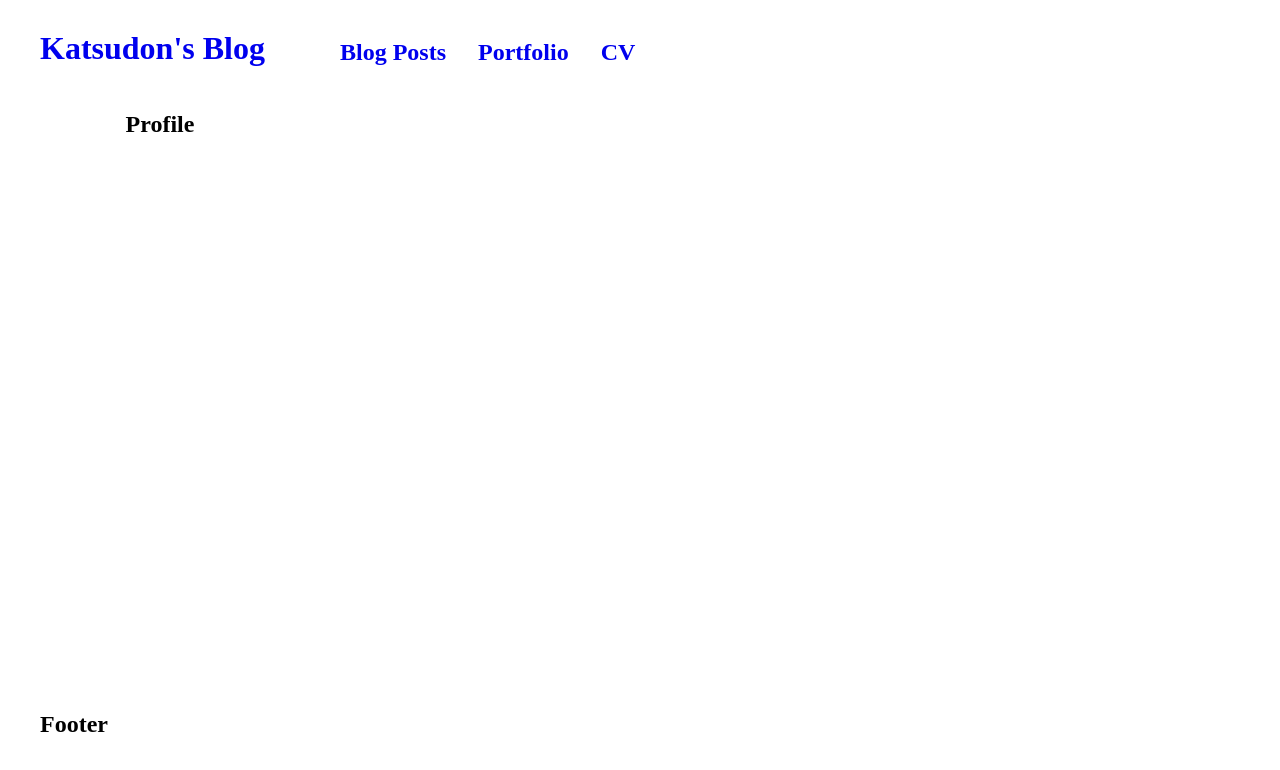
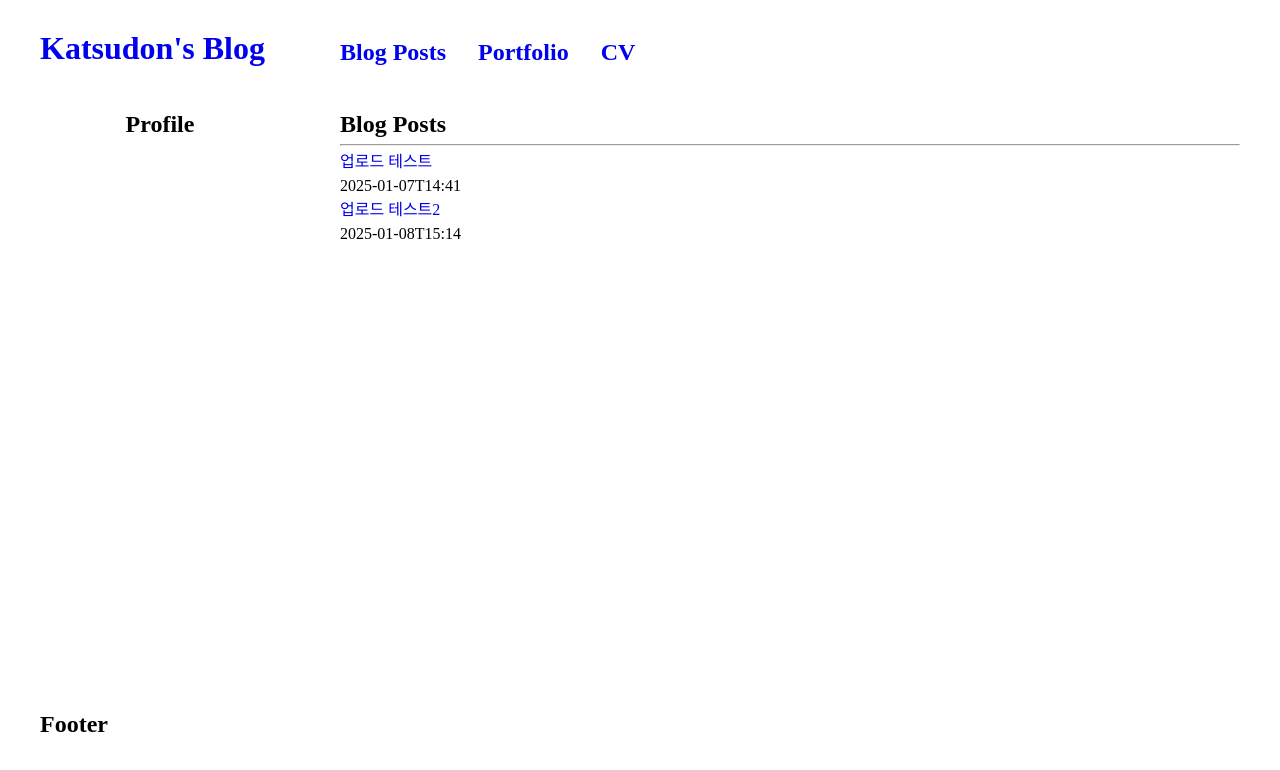
Before and after one commit to gachudon/gachudon.github.io, a React (Create React App) app in the folder my-blog/: page /postList in a window 1280 px wide. Shown: the top 770 px of the page. Built offline with nearby package versions, Linux system fonts and the light colour scheme.

Commit message:
blogPosts page updated (have a lot of issue

```diff
--- a/my-blog/public/blogposts/postList.json
+++ /dev/null
@@ -1 +0,0 @@
-{"title": "업로드 테스트","date": "2025-01-07T02:41","fileName": "testFile.md"}
--- a/my-blog/src/components/layout/Nav.jsx
+++ b/my-blog/src/components/layout/Nav.jsx
@@ -8,7 +8,7 @@ function Nav(){
         <StyledNav>
             <ul>
                 <li>
-                    <StyledLink to="/blogposts">
+                    <StyledLink to="/postList">
                         <h2>Blog Posts</h2>
                     </StyledLink>
                 </li>
--- a/my-blog/src/components/pages/BlogPosts.jsx
+++ b/my-blog/src/components/pages/BlogPosts.jsx
@@ -1,7 +1,6 @@
 import React from "react";
-import {useEffect, useState} from "react";
-import MarkdownReader from "./MarkdownReader";
 import { StyledLink } from "../layout/style/StyledLayout";
+import postList from "./postList.json";
 
 /**
  * 원래의 계획
@@ -19,21 +18,29 @@ import { StyledLink } from "../layout/style/StyledLayout";
  */
 
 function BlogPosts(){
-    const [json, setJson] = useState('');
-
-    useEffect(()=>{
-        fetch('./blogposts/postList.json')
-        .then((response)=>response.text())
-        .then((text)=> setJson(JSON.parse(text)));
-    },[]);
+    // const postList = json.map(json=>
+    //     <div>
+    //         <StyledLink><h3>{json.title}</h3></StyledLink>
+    //         <p>{json.date}</p>
+    //     </div>
+    // )
     return(
         <>
             <h2>Blog Posts</h2>
             <hr/>
-            <div>
-            <StyledLink><h3>{json.title}</h3></StyledLink>
-            <p>{json.date}</p>
-            </div>
+            {postList.map((postList)=>{
+                return(
+                <div>
+                    <StyledLink to={{
+                        pathname:"/blogposts",
+                        state:{
+                            fileName: `${postList.fileName}`
+                        }
+                    }}><h3>{postList.title}</h3></StyledLink>
+                    <p>{postList.date}</p>
+                </div>
+                );
+            })}
         </>
     );
 }
--- a/my-blog/src/components/pages/MarkdownReader.jsx
+++ b/my-blog/src/components/pages/MarkdownReader.jsx
@@ -6,7 +6,7 @@ function MarkdownReader(props){
     const [markdown, setMarkdown] = useState("");
 
     useEffect(()=>{
-        fetch(`./blogposts/${props.fileName}`)
+        fetch(`./blogposts/${props.state.fileName}`)
         .then((response)=>response.text())
         .then((text)=> setMarkdown(text));
     },[]);
--- /dev/null
+++ b/my-blog/src/components/pages/postList.json
@@ -0,0 +1,13 @@
+[
+    {
+        "title": "업로드 테스트",
+        "date": "2025-01-07T14:41",
+        "fileName": "testFile.md"
+    },
+
+    {
+        "title": "업로드 테스트2",
+        "date": "2025-01-08T15:14",
+        "fileName": "testFile2.md"
+    }
+]
--- a/my-blog/src/components/router/MainRouter.jsx
+++ b/my-blog/src/components/router/MainRouter.jsx
@@ -5,14 +5,16 @@ import Introduction from "../pages/Introduction";
 import BlogPosts from "../pages/BlogPosts";
 import Portfolio from "../pages/Portfolio";
 import Cv from "../pages/Cv";
+import MarkdownReader from"../pages/MarkdownReader";
 
 function MainRouter(){
     return(
         <Routes>
             <Route path="/" element={<Introduction/>}/>
-            <Route path="/blogposts" element={<BlogPosts/>}/>
+            <Route path="/postList" element={<BlogPosts/>}/>
             <Route path="/portfolio" element={<Portfolio/>}/>
             <Route path="/cv" element={<Cv/>}/>
+            <Route path="/blogposts" element={<MarkdownReader/>}/>
         </Routes>
     );
 }
```
Also changed, not shown: my-blog/public/blogposts/testFile2.md (added, +1 -0 lines).
